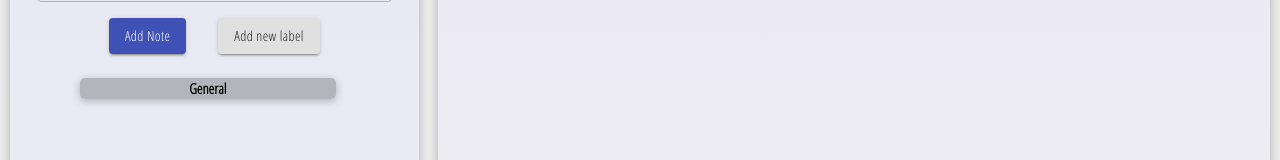
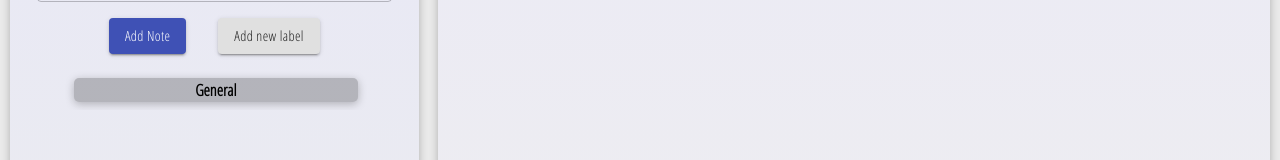
Before and after one commit to zabtani/Noter, a React (Create React App) app: page / in a window 1280 px wide. Shown: the part 332-492 px from the top of the page. Built offline with nearby package versions, Linux system fonts and the light colour scheme.

Commit message:
update label delete

```diff
--- a/src/components/TaskGenerator/TaskGenerator.module.css
+++ b/src/components/TaskGenerator/TaskGenerator.module.css
@@ -21,22 +21,26 @@ form p {
   padding: 0;
   text-align: center;
   height: fit-content;
-  overflow-y: auto;
+  overflow: hidden;
+
   padding: 0.2rem;
-  width: 90%;
+  width: 100%;
   margin: auto;
 }
 
 .option .labelButton {
   width: 65%;
-  font-size: 0.9rem;
+  font-size: 1rem;
   border: none;
-  margin: 0.3rem auto 0.3rem 0;
+  margin: 0.3rem auto 0.3rem auto;
   border-radius: 5px;
   box-shadow: 0 2px 8px rgba(0, 0, 0, 0.25);
   text-align: center;
 }
 .option .delButton {
+  position: relative;
+  left: 38px;
+  top: -0.5px;
   margin-top: 4.5px;
   border: none;
   background-color: transparent;
@@ -53,13 +57,12 @@ form p {
 .option.chosen {
   width: 85%;
   display: flex;
-  position: relative;
-  right: 8px;
+  margin-right: 35px;
 }
 .option.chosen button {
   font-weight: bolder;
   width: 85%;
 }
-.option.chosen.default button {
+.default.option.chosen {
   margin-left: 8%;
 }
```
